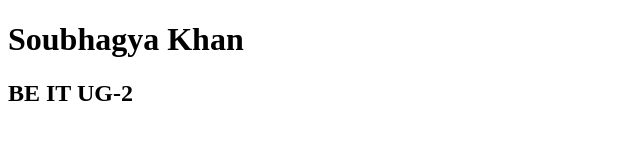
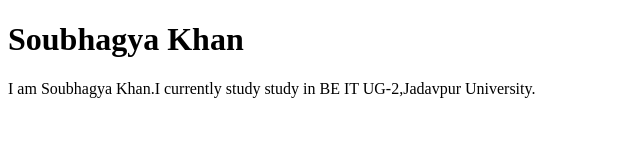
Before and after one commit to SoubhagyaKhan/Web-Development-course-Udemy, a plain HTML site: page index.html in a window 1280 px wide. Shown: the whole page, without its empty margins (0-640 px from the left). Drawn offline with Linux system fonts and the light colour scheme.

Commit message:
Second commit

```diff
--- a/index.html
+++ b/index.html
@@ -8,6 +8,6 @@
 </head>
 <body>
     <h1>Soubhagya Khan</h1>
-    <h2>BE IT UG-2</h2>
+    <p>I am Soubhagya Khan.I currently study study in BE IT UG-2,Jadavpur University.</p>
 </body>
 </html>
```
